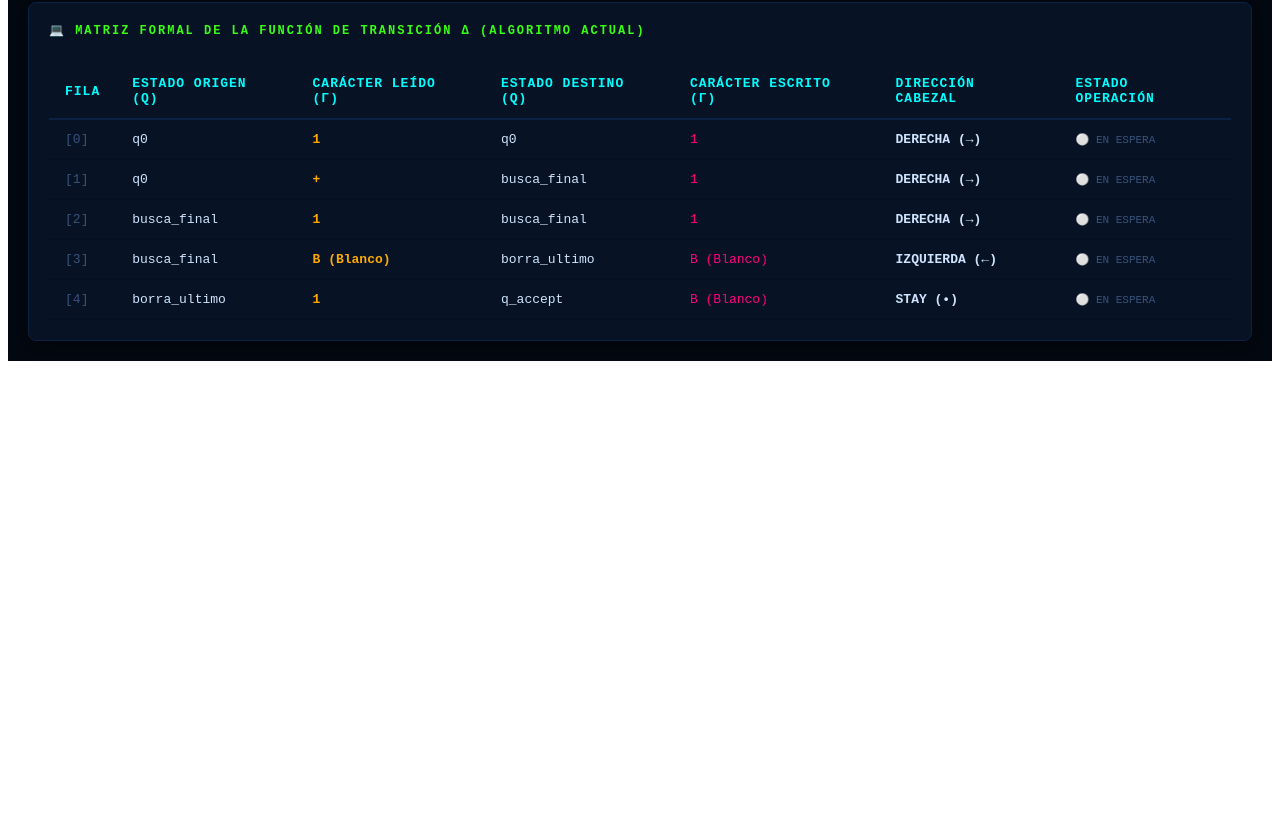
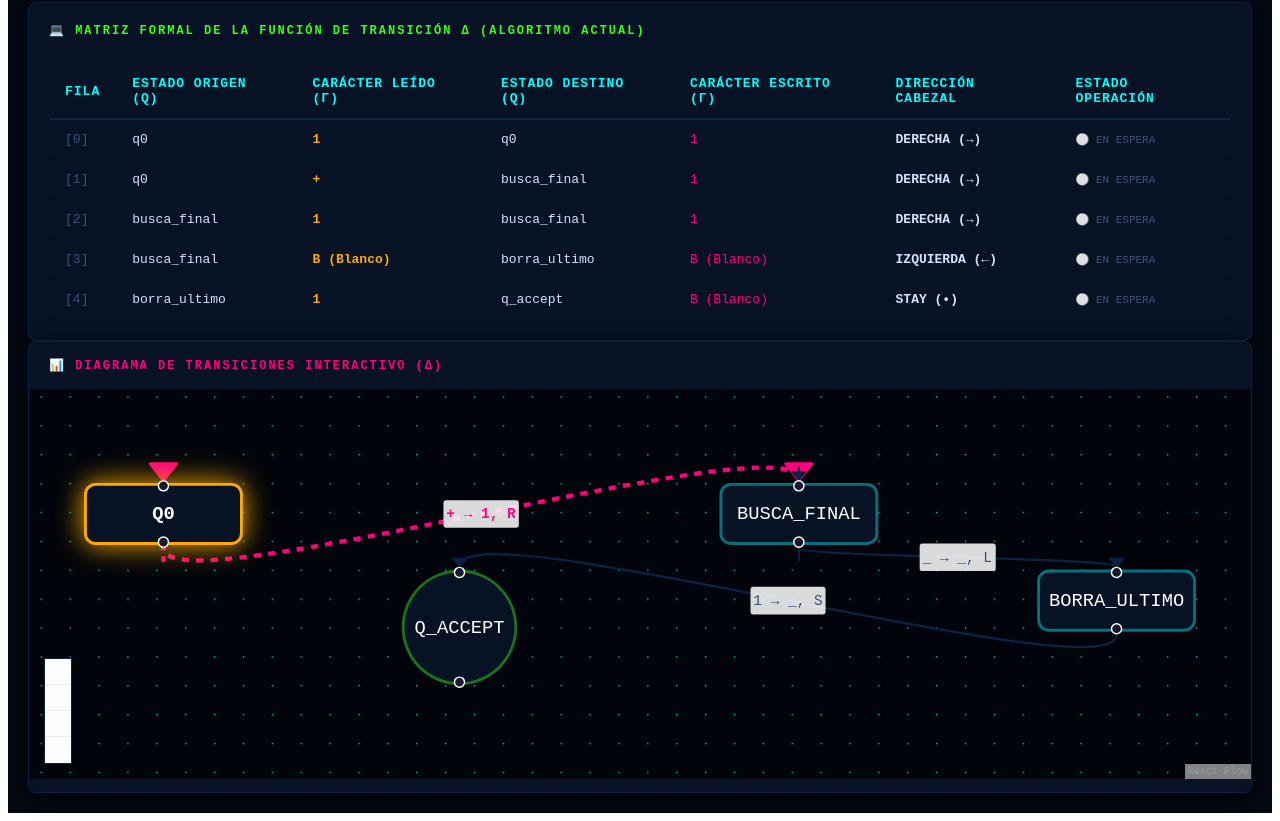
Before and after one commit to jcmc200711/Maquina_De_Turing_Gramaticas_y_Lenguajes, a React (Vite) app in the folder maquina_de_turing_gramaticas/: page / in a window 1280 px wide. Shown: the part 1132-1953 px from the top of the page. Before the commit the page ends 1501 px from the top, so only its background shows below. Built offline with nearby package versions, Linux system fonts and the light colour scheme.

Commit message:
cambiando el gráfico

```diff
--- a/maquina_de_turing_gramaticas/src/App.jsx
+++ b/maquina_de_turing_gramaticas/src/App.jsx
@@ -1,4 +1,90 @@
 import { useState, useCallback } from 'react';
+import { MarkerType } from '@xyflow/react';
+import { ReactFlow, Background, Controls } from '@xyflow/react';
+import '@xyflow/react/dist/style.css';
+
+// Genera nodos y flechas iluminados dinámicamente según el estado actual
+const generarGrafoDesdeTransiciones = (transiciones, currentState, C) => {
+  // 1. Obtener todos los estados únicos implicados
+  const estadosUnicos = Array.from(
+    new Set([
+      'q0',
+      'q_accept',
+      ...transiciones.map(t => t.currentState),
+      ...transiciones.map(t => t.nextState)
+    ])
+  );
+
+  // 2. Posicionar los nodos horizontalmente con espacio amplio (Gran formato)
+  const nodes = estadosUnicos.map((estado, index) => {
+    const esActivo = estado === currentState;
+    const esAceptacion = estado.toLowerCase().includes('accept');
+
+    // Asignación de colores neón según el tipo de estado
+    let colorBorde = C.neon;
+    if (esAceptacion) colorBorde = C.green;
+    else if (estado === 'q0') colorBorde = C.amber;
+
+    return {
+      id: estado,
+      data: { label: estado.toUpperCase() },
+      position: { x: index * 220 + 80, y: 150 + (index % 2 * 60) }, // Layout escalonado para evitar colisiones
+      style: {
+        background: C.card,
+        color: '#ffffff',
+        border: `2px solid ${esActivo ? colorBorde : `${colorBorde}66`}`,
+        borderRadius: esAceptacion ? '50%' : '8px',
+        padding: '12px',
+        fontWeight: esActivo ? 'bold' : 'normal',
+        width: esAceptacion ? 80 : 110,
+        height: esAceptacion ? 80 : 'auto',
+        display: 'flex',
+        alignItems: 'center',
+        justifyContent: 'center',
+        fontFamily: 'monospace',
+        fontSize: '13px',
+        boxShadow: esActivo ? `0 0 20px ${colorBorde}` : 'none',
+        transition: 'all 0.3s ease',
+      },
+    };
+  });
+
+  // 3. Crear las flechas de transición (Edges)
+  const edges = transiciones.map((t, idx) => {
+    // Una transición está activa si salimos de ella en el estado actual
+    const esActiva = t.currentState === currentState;
+
+    return {
+      id: `e-${idx}`,
+      source: t.currentState,
+      target: t.nextState,
+      label: `${t.readChar} → ${t.writeChar}, ${t.direction}`,
+      animated: esActiva, // ¡La flecha actual se mueve en tiempo real!
+      type: 'bezier',
+      style: {
+        stroke: esActiva ? C.pink : `${C.cardBorder}`,
+        strokeWidth: esActiva ? 3 : 1.5,
+        transition: 'all 0.3s ease',
+      },
+      labelStyle: {
+        fill: esActiva ? C.pink : C.textDim,
+        fontWeight: esActiva ? 'bold' : 'normal',
+        fontSize: '10px',
+        fontFamily: 'monospace'
+      },
+      labelBgStyle: { fill: C.background, fillOpacity: 0.85 },
+      markerEnd: {
+        type: MarkerType.ArrowClosed,
+        width: 15,
+        height: 15,
+        color: esActiva ? C.pink : C.cardBorder,
+      },
+    };
+  });
+
+  return { nodes, edges };
+};
+
 
 // BANCO DE ALGORITMOS PRECONFIGURADOS
 const ALGORITMOS = {
@@ -601,6 +687,37 @@ export default function App() {
             </div>
           </div>
 
+          {/* 🌟 NUEVO GRANDE Y BAJO LA TABLA: VISOR DE GRAFO INTERACTIVO NEÓN */}
+  <div style={{ ...styles.card, height: '450px', padding: '0px', relative: 'relative', overflow: 'hidden' }}>
+    <div style={{ ...styles.sectionTitle(C.pink), padding: '16px 20px 0 20px' }}>
+      📊 DIAGRAMA DE TRANSICIONES INTERACTIVO (δ)
+    </div>
+
+    <div style={{ width: '100%', height: '390px' }}>
+      {(() => {
+        // Obtenemos los nodos y flechas calculados en tiempo real para el paso actual
+        const { nodes, edges } = generarGrafoDesdeTransiciones(transitions, currentState, C);
+
+        return (
+          <ReactFlow
+            nodes={nodes}
+            edges={edges}
+            fitView
+            nodesConnectable={false}
+            nodesDraggable={true} // Permite al usuario reacomodar los círculos si se enciman
+            zoomOnScroll={true}
+            style={{ background: '#01040a' }}
+          >
+            {/* Fondo de rejilla Cyberpunk */}
+            <Background color="#00ffff" opacity={0.03} gap={20} size={1} />
+            {/* Controles de Zoom nativos montados en la esquina */}
+            <Controls style={{ background: C.card, border: `1px solid ${C.cardBorder}`, color: '#fff' }} />
+          </ReactFlow>
+        );
+      })()}
+    </div>
+  </div>
+
         </div>
       </div>
 
```
